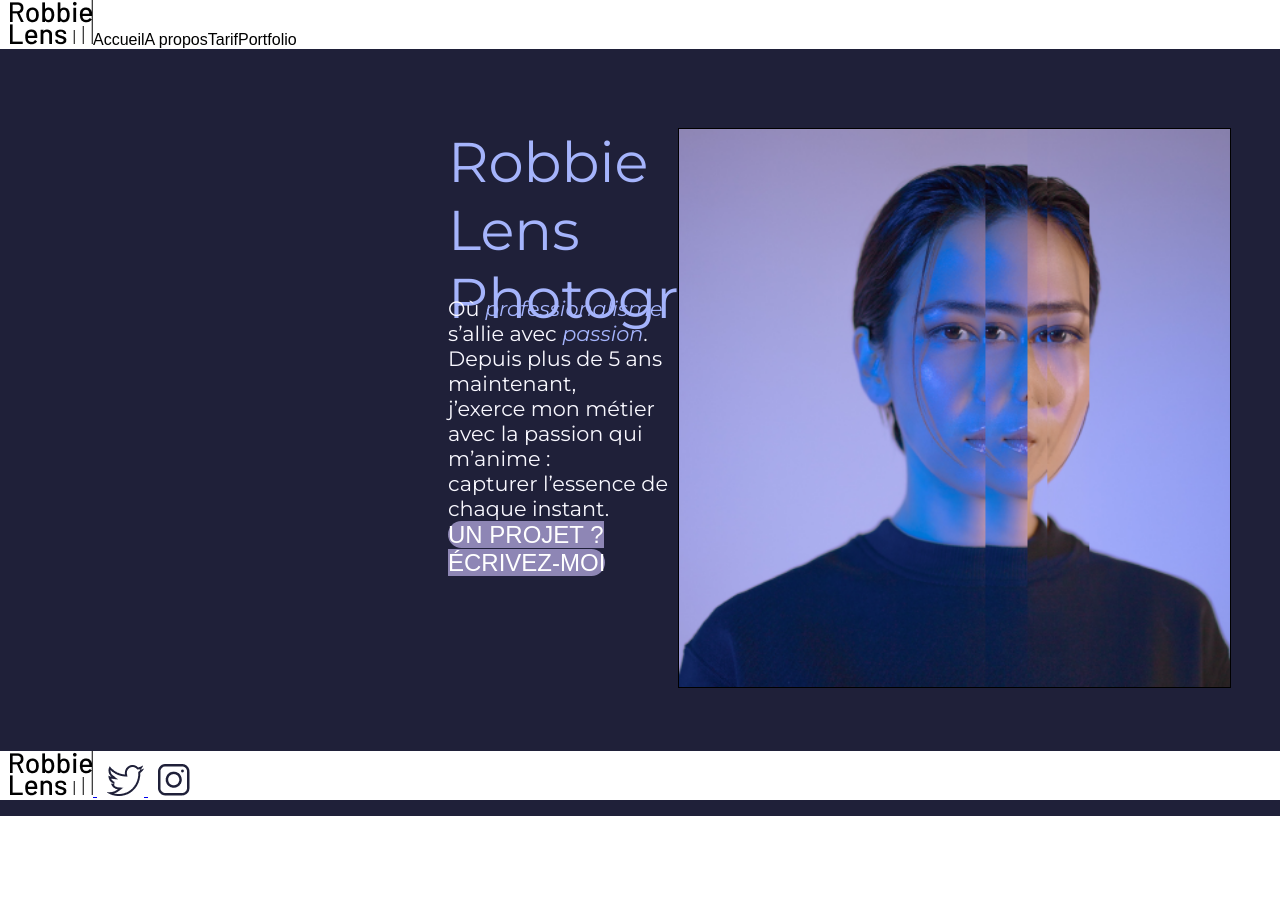
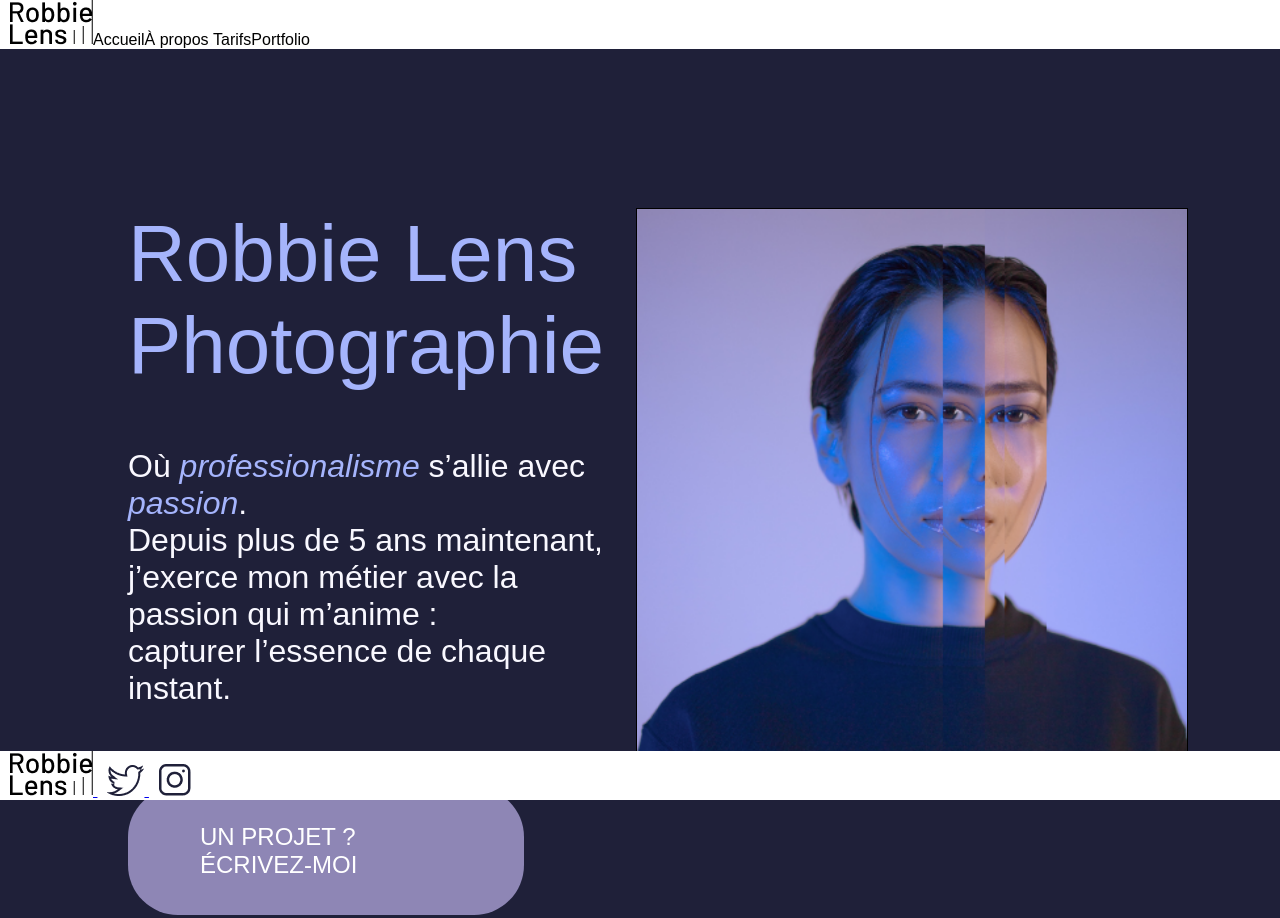
Before and after one commit to AxelPj/Web, a plain HTML site: page robbie_lens/index.html in a window 1280 px wide. Before the commit the page ends 816 px from the top, so only its background shows below. Drawn offline with Linux system fonts and the light colour scheme.

Commit message:
CSS again

```diff
--- a/robbie_lens/a-propos.css
+++ /dev/null
@@ -1,32 +0,0 @@
-html, body {
-	height: 100%;
-	margin: 0; padding: 0;
-}
-body {
-	display : table;
-	width: 100%;
-}
-footer {
-	display : table-row;
-	height: 2%;
-}
-.lien_nav
-{
-    color: black;
-	text-decoration: none;
-}
-h1
-{
-	font-size: 3.5em;
-	color: #A5B4FC;
-	font-family: 'Montserrat', sans-serif;
-}
-nav
-{
-    display: flex;
-    list-style: none;
-}
-.list_nav
-{
-    list-style: none;
-}
--- a/robbie_lens/index.html
+++ b/robbie_lens/index.html
@@ -4,7 +4,7 @@
             <meta charset="UTF-8">
             <meta name="viewport" content="width=device-width, initial-scale=1.0">
             <style>
-                @import url('https://fonts.googleapis.com/css2?family=Montserrat:ital,wght@0,100..900;1,100..900&display=swap');
+                <link href="https://fonts.googleapis.com/css2?family=Montserrat:ital,wght@0,100..900&display=swap" rel="stylesheet">
             </style>
             <title>À propos - Robbie Lens Photographie</title>
             <link rel="icon" type="image/png" href="./Asset/img/logo.png">
@@ -14,14 +14,12 @@
         <header>
             <div class="navdiv">
 				<nav>
-                    <a href="a-propos.html">
-                        <img src="./Asset/img/logo.png", alt="logo robbie-lens" title="logo robbie-lens">
-                    </a>
-                    <ul>
-                        <li> <a href="a-propos.html">Accueil</a></li>
-                        <li> <a href="a-propos.html">A propos</a></li>
-                        <li> <a href="a-propos.html">Tarif</a></li>
-                        <li> <a href="a-propos.html">Portfolio</a></li>
+					<a href="index.html"><img src="./Asset/img/logo.png" alt="logo robbie-lens"></a>
+					<ul class="lien_nav">
+						<li><a href="index.html">Accueil</a></li>
+						<li><a href="a-propos.html">À propos</a></li>,
+						<li><a href="tarifs.html">Tarifs</a></li>
+						<li><a href="portfolio.html">Portfolio</a></li>
 					</ul>
 				  </nav>
             </div>
@@ -44,13 +42,13 @@
         </main>
         <footer>
              <a href="a-propos.html">
-                <img src="./Asset/img/logo.png", alt="logo robbie-lens" title="logo robbie-lens">
+                <img src="./Asset/img/logo.png" alt="logo robbie-lens" title="logo robbie-lens">
             </a>
-            <a href="https://x.com/", target="_blank">
-                <img src="./Asset/img/logo_X.png", alt="logo d'X" />
+            <a href="https://x.com/" target="_blank">
+                <img src="./Asset/img/logo_X.png" alt="logo d'X" />
             </a>
-            <a href="https://www.instagram.com/", target="_blank">
-                <img src="./Asset/img/logo_instagram.png", alt="logo d'instagram">
+            <a href="https://www.instagram.com/" target="_blank">
+                <img src="./Asset/img/logo_instagram.png" alt="logo d'instagram">
             </a>
         </footer>
     </body>
--- a/robbie_lens/style.css
+++ b/robbie_lens/style.css
@@ -1,18 +1,16 @@
+/* ------------------------- */
+/* RESET GLOBAL              */
+/* ------------------------- */
 * {
     margin: 0;
     padding: 0;
     box-sizing: border-box;
 }
-footer
-{
-	position: fixed;
-	bottom: 0;
-	left: 0;
-	background-color: white;
-	width: 100%;
-}
-header
-{
+
+/* ------------------------- */
+/* LAYOUT PRINCIPAL          */
+/* ------------------------- */
+header {
     position: fixed;
     top: 0;
     left: 0;
@@ -20,135 +18,173 @@ header
     width: 100%;
     display: flex;
     flex-direction: column;
-	flex
 }
-main
-{
-	padding-top: 20px;
-	height:100%;
-}
-footer a
-{
-	padding-left: 10px;
-}
-h1
-{
-	font-size: 3.5em;
-	color: #A5B4FC;
-	font-family: 'Montserrat', sans-serif;
-	margin: 0em;
-	margin-inline-start: 0;
-	margin-inline-end: 0;
-	font-weight: normal;
-	height: 3em;
-}
-h2, p, .liste-service
-{
-	background-color: #1f2039;;
-	color: #F9F8FF;
-}
-.liste-service
-{
-	list-style-position: inside;
-}
-p
-{
-	font-family: 'Manrope', sans-serif;
-	font-size: 1.1em;
-	color: #F9F8FF;
-}
-ul
-{
-	font-size: 1em;
-	font-family: 'Manrope', sans-serif;
-	display: flex;
-	flex-direction: row;
-	align-items: end;
+
+footer {
+    position: fixed;
+    bottom: 0;
+    left: 0;
+    background-color: white;
     width: 100%;
 }
-nav a
-{
-	color: black;
-	text-decoration: none;
-	font-size: 1em;
-	font-family: 'Manrope', sans-serif;
-}
-nav
-{
-    display: flex;
-	background-color: white;
-    list-style: none;
-	padding-left: 10px;
-}
-em
-{
-    color: #A5B4FC;
-}
-nav ul
-{
-	list-style: none;
-}
-.lien-degrade a
-{
-	font-family: 'Manrope', sans-serif;
-	color: white;
-	background: #8e86b5;
-	border-radius: 50px;
-	text-decoration: none;
-	font-size:x-large;
-}
-.border_p_l
-{
-	border-left: 1px solid #8e86b5;
-	padding: 50px;
-	margin: 0px;
-}
-nav a:hover
-{
-	text-decoration: underline;
-}
-.lien-degrade a:hover
-{
-	background: linear-gradient(90deg, #696484, #8788BA);
-}
-nav img:hover, footer a:hover
-{
-	opacity: 0.5;
-}
-.contenu_a_propos, .p_photo
-{
-	padding: 8em;
-}
-.contenu_a_propos h2
-{
-	margin-top : 50px;
-}
-.contenu_a_propos ul
-{
-	margin-top : 20px;
-}
-main
-{
+
+main {
     min-width: 100%;
     max-width: 100%;
     width: 100%;
     background-color: #1F2039;
     margin: 0;
     padding: 0;
+    padding-top: 5em;
+}
+
+/* ------------------------- */
+/* TYPOGRAPHIE               */
+/* ------------------------- */
+h1 {
+    font-size: 3.5em;
+    color: #A5B4FC;
+    font-family: 'Montserrat', sans-serif;
+    font-weight: normal;
+    height: 3em;
+}
+
+h2, p, .liste-service {
+    background-color: #1F2039;
+    color: #F9F8FF;
+}
+
+p {
+    font-family: 'Manrope', sans-serif;
+    font-size: 1.1em;
+}
+
+body {
+    font-family: 'Manrope', sans-serif;
+    color: #F9F8FF;
+}
+h1, h2 {
+    font-family: 'Montserrat', sans-serif;
+}
+
+/* ------------------------- */
+/* NAVIGATION                */
+/* ------------------------- */
+nav {
+    display: flex;
+    background-color: white;
+    padding-left: 10px;
+}
+
+nav ul {
+    list-style: none;
+    display: flex;
+    flex-direction: row;
+    align-items: end;
+    width: 100%;
+    font-size: 1em;
+    font-family: 'Manrope', sans-serif;
+}
+
+nav a {
+    color: black;
+    text-decoration: none;
+    font-size: 1em;
+    font-family: 'Manrope', sans-serif;
+}
+
+nav a:hover {
+    text-decoration: underline;
+}
+
+nav img:hover, footer a:hover {
+    opacity: 0.5;
+}
+
+/* ------------------------- */
+/* FOOTER                    */
+/* ------------------------- */
+footer a {
+    padding-left: 10px;
+}
+
+/* ------------------------- */
+/* BOUTONS & LIENS           */
+/* ------------------------- */
+.lien-degrade a {
+    font-family: 'Manrope', sans-serif;
+    color: white;
+    background: #8e86b5;
+    border-radius: 50px;
+    text-decoration: none;
+    font-size: x-large;
+    padding: 0.5em 1em;
+    display: inline-block;
+}
+
+.lien-degrade a:hover {
+    background: linear-gradient(90deg, #696484, #8788BA);
+}
+
+em {
+    color: #A5B4FC;
+}
+
+/* ------------------------- */
+/* Mise en page du main	       */
+/* ------------------------- */
+.border_p_l {
+    border-left: 1px solid #8e86b5;
+    padding: 50px;
+}
+
+.contenu_a_propos,
+.p_photo {
+    padding: 8em;
+}
+
+.contenu_a_propos h2 {
+    margin-top: 50px;
+}
+
+.contenu_a_propos ul {
+    margin-top: 20px;
+}
+
+.liste-service
+{
+    list-style-position: inside;
 }
 .p_photo {
     display: grid;
-    grid-template-columns: 60% 40%;
-    width: 50%;
+    grid-template-columns: 1fr 1fr; /* colonnes égales */
+    gap: 2em; /* espace entre texte et image */
+    width: 100%; /* conteneur centré et fluide */
     margin: 0 auto;
 }
 .p_photo img
 {
 	height: 35em;
-	border:1px solid black;
+    border: 1px solid black;
 }
+
 .p_photo p
 {
 	font-family: 'Montserrat', sans-serif;
-	font-size: 1.3em;
+    font-size: 2em;
 }
+.p_photo h1
+{
+	display: grid;
+	font-size: 5em;
+	justify-content: end;
+}
+.titre_paragraphe .lien-degrade
+{
+	padding-top: 5em;
+	margin-right: 5em;
+}
+.titre_paragraphe a
+{
+	padding: 1.5em 3em 1.5em 3em;
+}
```
Also changed, not shown: robbie_lens/a-propos.html (+10 -15 lines). Lines whose indentation alone changed are shown as unchanged.
